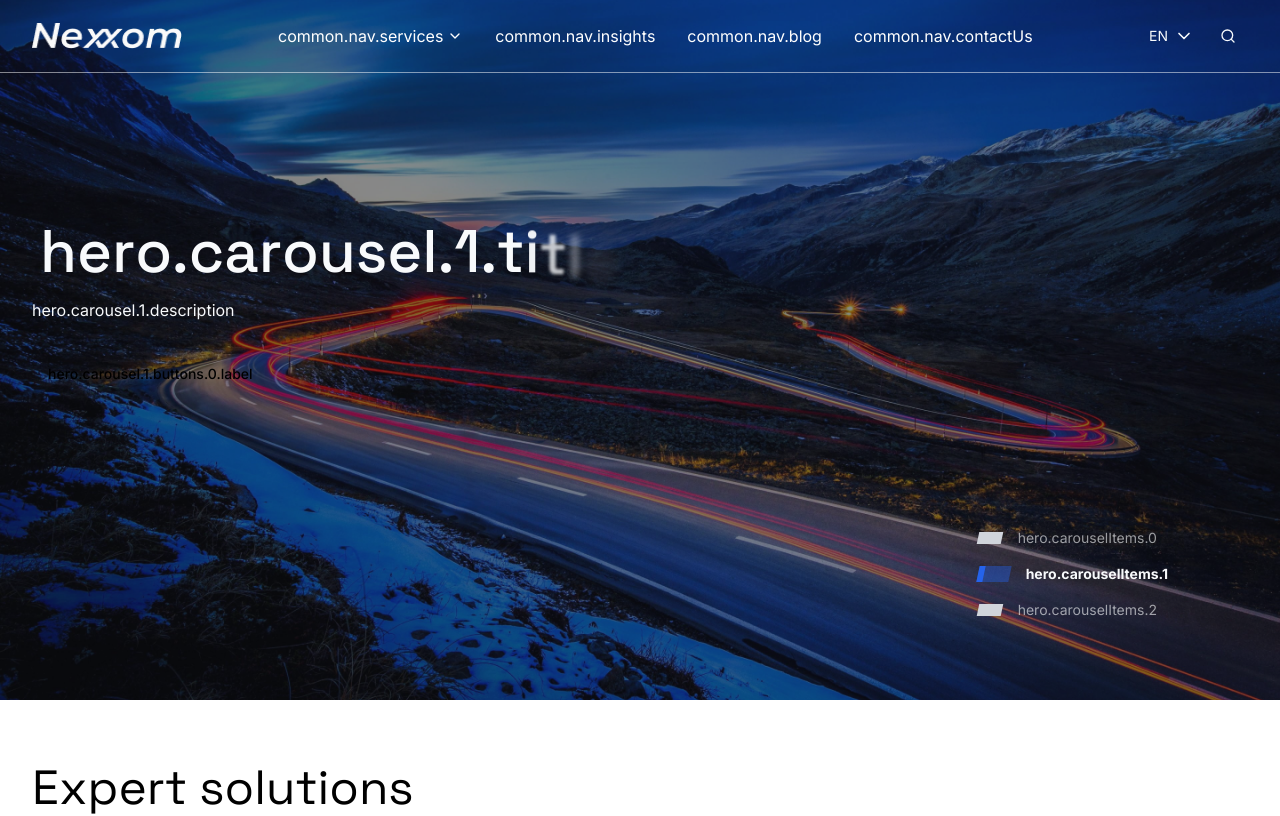
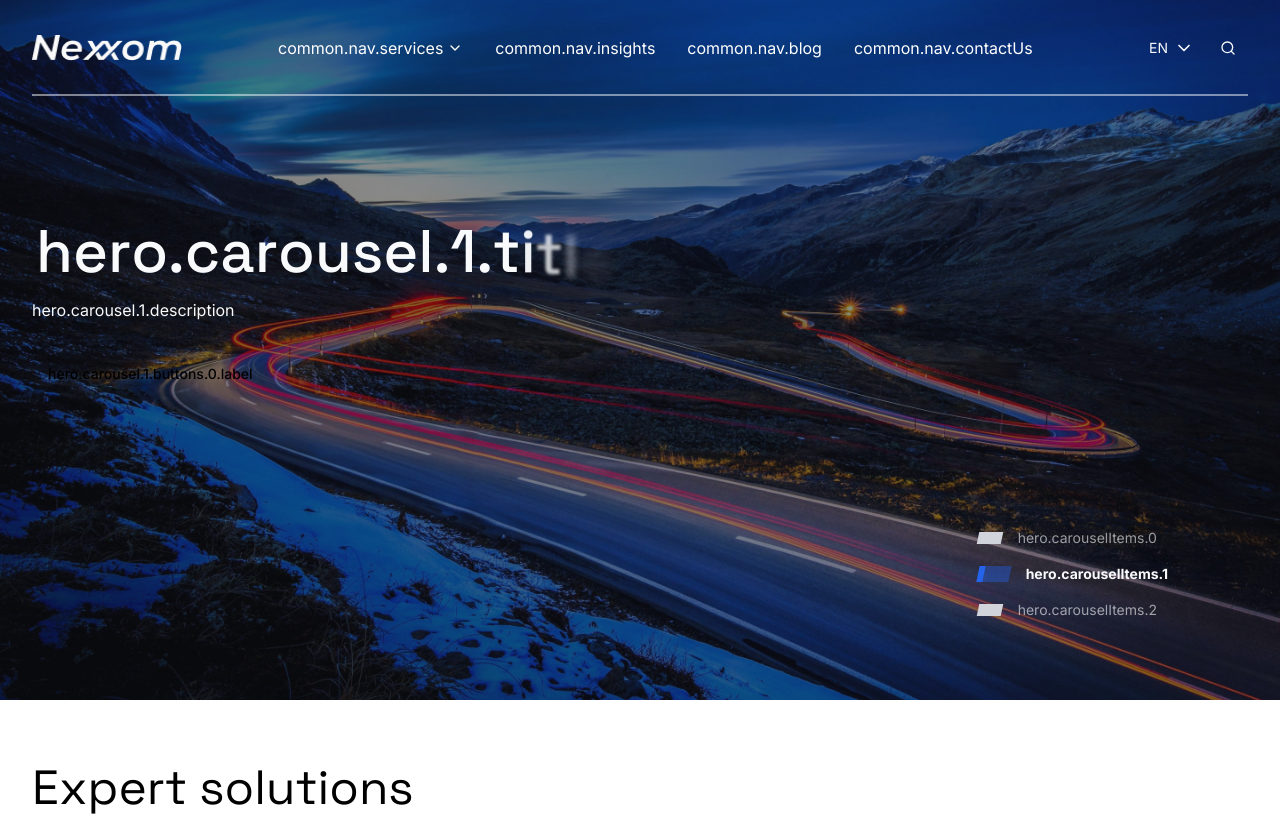
Before and after one commit to NexxomGroup/NexxomGroup_websiteV2, a Next.js app: page /en in a window 1280 px wide. Shown: the top 816 px of the page. Built offline with nearby package versions, Linux system fonts and the light colour scheme.

Commit message:
some changes

```diff
--- a/components/layout/footer.tsx
+++ b/components/layout/footer.tsx
@@ -8,7 +8,7 @@ import { FaLinkedin } from "react-icons/fa";
 
 const Footer = () => {
   return (
-    <footer className="mt-28  w-full bg-black/80">
+    <footer className="mt-28  w-full bg-zinc-900">
       <MaxWidth className="w-full  ">
         <div className="relative w-full py-12 flex flex-col space-y-5 md:flex-row justify-between items-center ">
           <div className="  pb-4 pt-2 md:p-0 md:bg-transparent">
--- a/components/layout/maxWidth.tsx
+++ b/components/layout/maxWidth.tsx
@@ -3,7 +3,7 @@ import React, { ReactNode } from 'react'
 const MaxWidth = ({ className, children }: { className?: string, children: ReactNode }) => {
     return (
         <div className={ "z-40 relative w-full flex justify-center px-8"}>
-            <div className={`${className} w-full max-w-7xl `}>
+            <div className={`${className} w-full max-w-[1500px] `}>
                 {children}
             </div>
 
--- a/components/layout/navbar/navbar.tsx
+++ b/components/layout/navbar/navbar.tsx
@@ -65,12 +65,19 @@ const Navbar = () => {
     <header
       className={`fixed top-0 left-0 w-full z-50 transition-all duration-300 ${
         isScrolled
-          ? "bg-black/80 text-white shadow-lg py-5 border-b border-black/80 "
-          : "bg-transparent text-white py-4 border-b border-white/50 "
+          ? "bg-zinc-900 text-white shadow-lg   "
+          : "bg-transparent text-white    "
       }`}
     >
       <MaxWidth>
-        <nav className="flex items-center justify-between">
+        <nav className="flex items-center justify-between relative h-full  py-7 ">
+          <div className={`absolute w-full bottom-0 bg-primary-foreground/50 h-0.5${
+        isScrolled
+          ? "bg-primary-foreground/0  transition-all duration-300"
+          : "  "
+      }`}
+
+      ></div>
           {/* Logo */}
           <div className="flex items-center">
             <a href="/">
--- a/components/sections/hero.tsx
+++ b/components/sections/hero.tsx
@@ -119,6 +119,7 @@ const Hero = () => {
           {/* Animated Title */}
           <h1 className="text-4xl md:text-4xl lg:text-5xl xl:text-6xl text-primary-foreground font1 font-medium">
             <FlipWords
+            className=" -ml-1"
               key={currentImageIndex}          // Force re-render on slide change
               words={[currentSlide.title]}      // Show only current slide title
               duration={carouselSpeed}          // Sync with carousel speed
--- a/components/sections/services.tsx
+++ b/components/sections/services.tsx
@@ -9,8 +9,6 @@ const Services = () => {
     { title: 'Integration', image: '/hero3.png' },
     { title: 'Support', image: '/services4.jpg' },
     { title: 'Automation', image: '/services5.jpg' },
-
-
   ];
 
   return (
@@ -23,24 +21,33 @@ const Services = () => {
           {services.map((service, index) => (
             <div
               key={index}
-              className="relative  sm:skew-x-0 h-40 overflow-hidden rounded-lg group"
-              style={{ backgroundImage: `url(${service.image})`, backgroundSize: 'cover', backgroundPosition: 'center' }}
+              className="relative h-40 overflow-hidden rounded-lg group"
             >
+              {/* Conteneur de l'image avec l'effet de zoom */}
+              <div
+                className="absolute inset-0 bg-cover bg-center transition-transform duration-700 group-hover:scale-110"
+                style={{ backgroundImage: `url(${service.image})` }}
+              ></div>
+
+              {/* Overlay gradient avec filtre de couleur */}
               <div className="absolute inset-0 bg-gradient-to-t from-black/70 to-transparent group-hover:from-black/50 transition duration-300"></div>
-              <h2 className="absolute  bottom-4 left-4 text-white text-xl font-bold z-10">
+
+              {/* Filtre de couleur primaire (appliqué au hover) */}
+              <div className="absolute inset-0 bg-primary/20 opacity-0 group-hover:opacity-100 transition duration-300"></div>
+
+              {/* Titre du service */}
+              <h2 className="absolute bottom-4 left-4 text-white text-xl font-bold z-10">
                 {service.title}
               </h2>
 
-              <div className='absolute md:hidden -skew-x-12 right-12 h-full w-6 bg-white/20'></div>
-
+              {/* Décoration supplémentaire */}
+              <div className="absolute md:hidden -skew-x-12 right-12 h-full w-6 bg-white/20"></div>
             </div>
           ))}
-          {/*
-          <div className="relative h-40 overflow-hidden rounded-lg bg-gray-100/10 flex items-center justify-center">
+          {/* Bouton "Voir tout" (commenté pour l'instant) */}
+          {/* <div className="relative h-40 overflow-hidden rounded-lg bg-gray-100/10 flex items-center justify-center">
             <Button className="text-lg">Voir tout</Button>
-          </div>
-          */}
-
+          </div> */}
         </div>
       </MaxWidth>
     </section>
```
